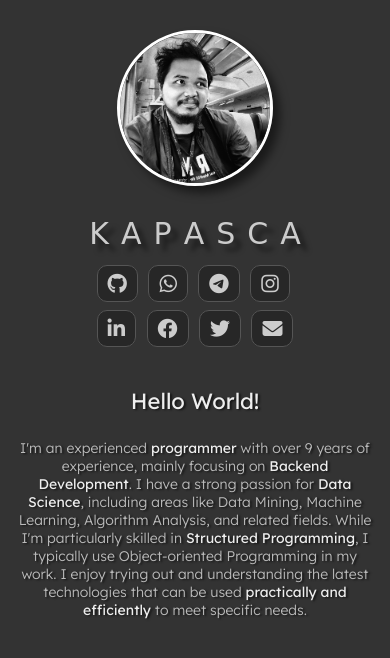
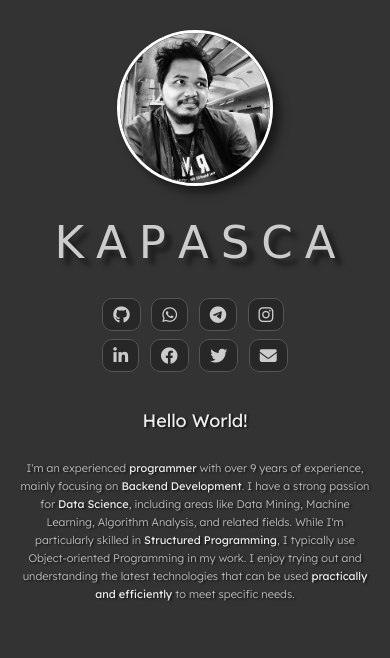
Before and after one commit to kapasca/kapasca.github.io, a PHP site: page / in a window 390 px wide. Shown: the top 658 px of the page. Run offline with PHP 8.4, Linux system fonts and the light colour scheme; some web fonts are replaced.

Commit message:
Adjusment Responsive

```diff
--- a/style.css
+++ b/style.css
@@ -199,7 +199,7 @@ img {
   }
 
   .link {
-    font-size: 20px;
+    font-size: 17px;
   }
 
   .content {
@@ -219,7 +219,7 @@ img {
   .content {
     width: auto;
     margin: 30px 10px;
-    font-size: 14px;
+    font-size: 11px;
   }
 
   body {
@@ -241,12 +241,12 @@ img {
   .alias {
     margin: 30px 0 20px 0;
     padding: 0 20px;
-    font-size: 30px;
+    font-size: 45px;
   }
 
   .links {
     display: block;
-    margin: 0;
+    margin: 15px 0 0 0;
     padding: 0 30px;
   }
 
@@ -255,7 +255,7 @@ img {
   }
 
   ._highlight {
-    margin-top: 10px;
-    font-size: 22px;
+    margin-top: 5px;
+    font-size: 18px;
   }
 }
```
